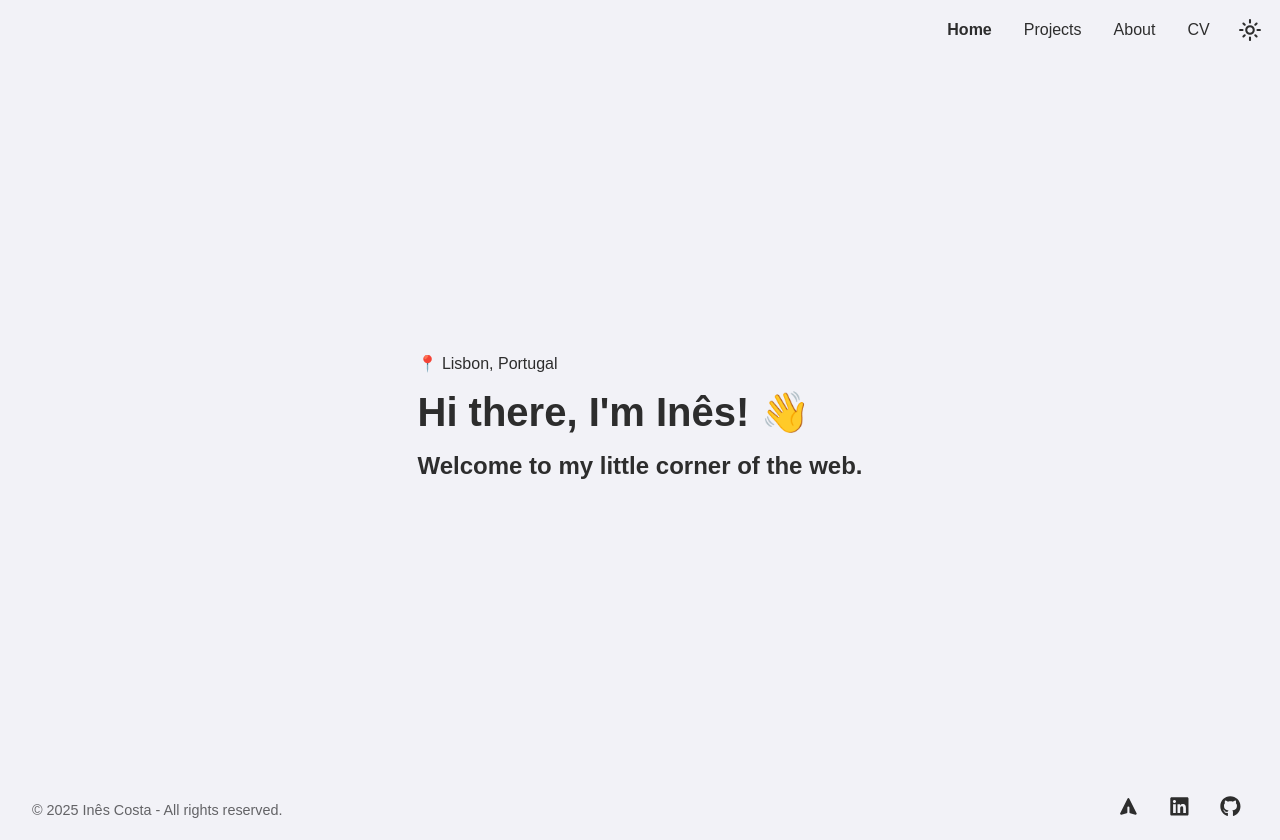
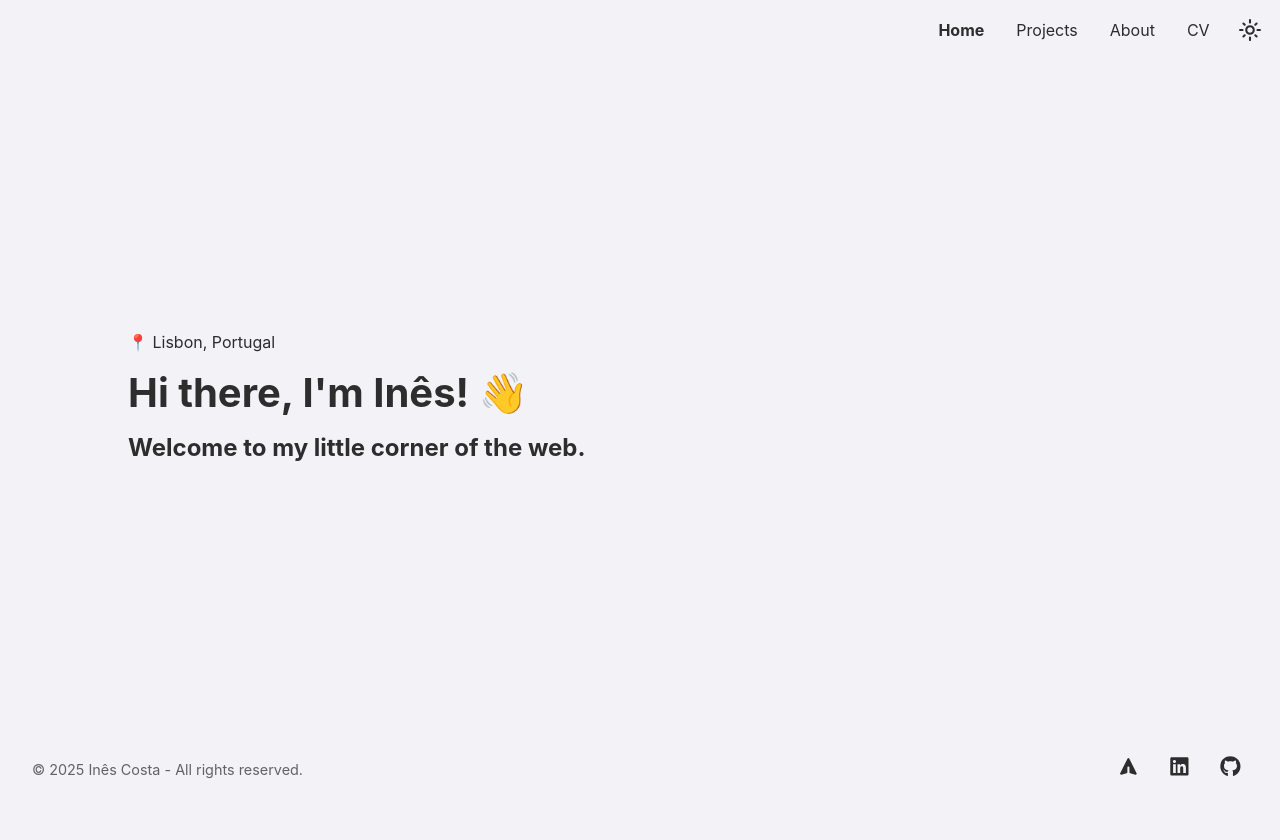
Before and after one commit to inesiscosta/Portfolio, a Next.js app: page / in a window 1280 px wide. After the commit the page ends 800 px from the top, so only its background shows below. Built offline with nearby package versions, Linux system fonts and the light colour scheme.

Commit message:
chore: cleanup globals and layout page

```diff
--- a/src/app/layout.tsx
+++ b/src/app/layout.tsx
@@ -8,7 +8,8 @@ export const metadata = {
   description: "Developer Portfolio",
 };
 
-const RootLayout = ({ children }: { children: React.ReactNode }) => (
+export default function Layout({ children }: { children: React.ReactNode }) {
+  return (
     <html lang="en">
       <body>
         <ThemeProvider>
@@ -19,5 +20,4 @@ const RootLayout = ({ children }: { children: React.ReactNode }) => (
       </body>
     </html>
   );
-
-export default RootLayout;
+}
--- a/src/styles/globals.css
+++ b/src/styles/globals.css
@@ -1,3 +1,5 @@
+@import url('https://fonts.googleapis.com/css2?family=Inter:wght@100..900&display=swap');
+
 :root {
   --background: #f2f2f7;
   --foreground: #2d2d2d;
@@ -6,30 +8,11 @@
   --accent: #007bff;
   --card-color: white;
   --tag-color: rgba(219, 219, 219, 0.4);
+  --font: -apple-system, BlinkMacSystemFont, "Inter";
+  color-scheme: light;
 }
 
-* {
-  box-sizing: border-box;
-  padding: 0;
-  margin: 0;
-}
-
-html, body {
-  min-height: 100%;
-  margin: 0;
-  display: flex;
-  flex-direction: column;
-}
-
-body {
-  color: var(--foreground);
-  background: var(--background);
-  font-family: Arial, Helvetica, sans-serif;
-  color-scheme: light;
-  transition: background 0.3s ease, color 0.3s ease;
-}
-
-body.dark {
+.dark {
   --background: #1f1f1f;
   --foreground: #ededed;
   --secondary: #C7C7CC;
@@ -39,14 +22,20 @@ body.dark {
   color-scheme: dark;
 }
 
-main {
-  flex: 1;
-  display: flex;
-  flex-direction: column;
-  justify-content: center;
-  align-items: center;
-  padding: 20px;
-  text-align: center;
+* {
+  box-sizing: border-box;
+  margin: 0;
+}
+
+html, body {
+  background: var(--background);
+  color: var(--foreground);
+  font-family: var(--font);
+  transition: background 0.3s ease, color 0.3s ease;
+}
+
+ul {
+  list-style: none;
 }
 
 a {
```
Lines whose indentation alone changed are shown as unchanged.
